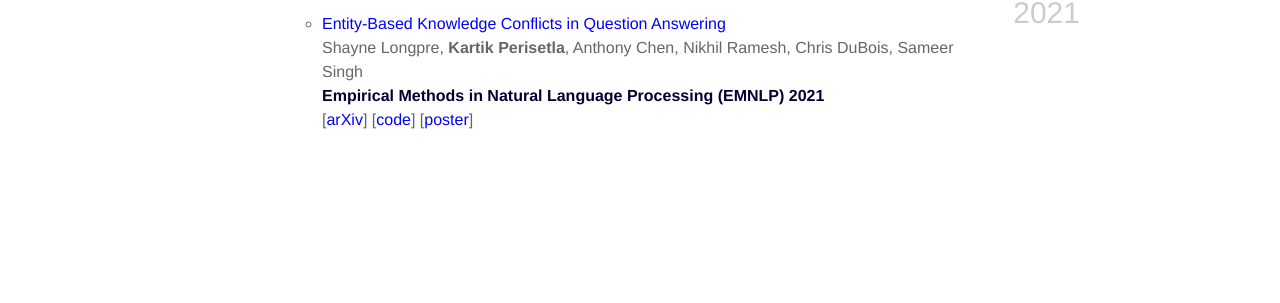
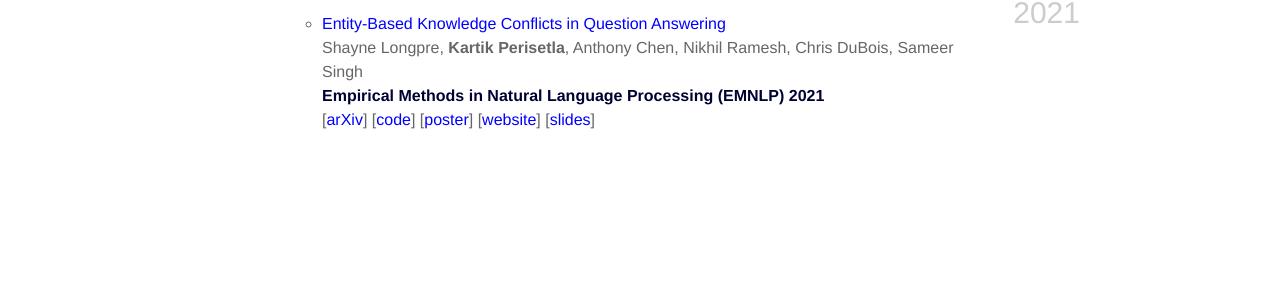
Before and after one commit to kartikperisetla/kartikperisetla.github.io, a Jekyll site: the page built from _pages/publications.md, in a window 1280 px wide. Shown: the part 195-498 px from the top of the page. Built offline with Jekyll 4.4.1, drawn with Linux system fonts in a browser that asks for light colours; nearby versions of some CDN libraries.

Commit message:
adding website info

```diff
--- a/_pages/publications.md
+++ b/_pages/publications.md
@@ -23,7 +23,7 @@
       <b>Empirical Methods in Natural Language Processing (EMNLP) 2021</b>
     </span>
   <span class="links">
-    [<a  style="color:blue" href="https://arxiv.org/abs/2109.05052" target="_blank">arXiv</a>] [<a  style="color:blue" href="https://github.com/apple/ml-knowledge-conflicts" target="_blank">code</a>] [<a  style="color:blue" href="{{ site.baseurl }}/assets/files/poster_final.pdf" target="_blank">poster</a>]
+    [<a  style="color:blue" href="https://arxiv.org/abs/2109.05052" target="_blank">arXiv</a>] [<a  style="color:blue" href="https://github.com/apple/ml-knowledge-conflicts" target="_blank">code</a>] [<a  style="color:blue" href="{{ site.baseurl }}/assets/files/poster_final.pdf" target="_blank">poster</a>] [<a  style="color:blue" href="https://machinelearning.apple.com/research/entity-knowledge-conflicts" target="_blank">website</a>] [<a  style="color:blue" href="https://machinelearning.apple.com/research/entity-knowledge-conflicts" target="_blank">slides</a>]
   </span>
 
 </div>
```
